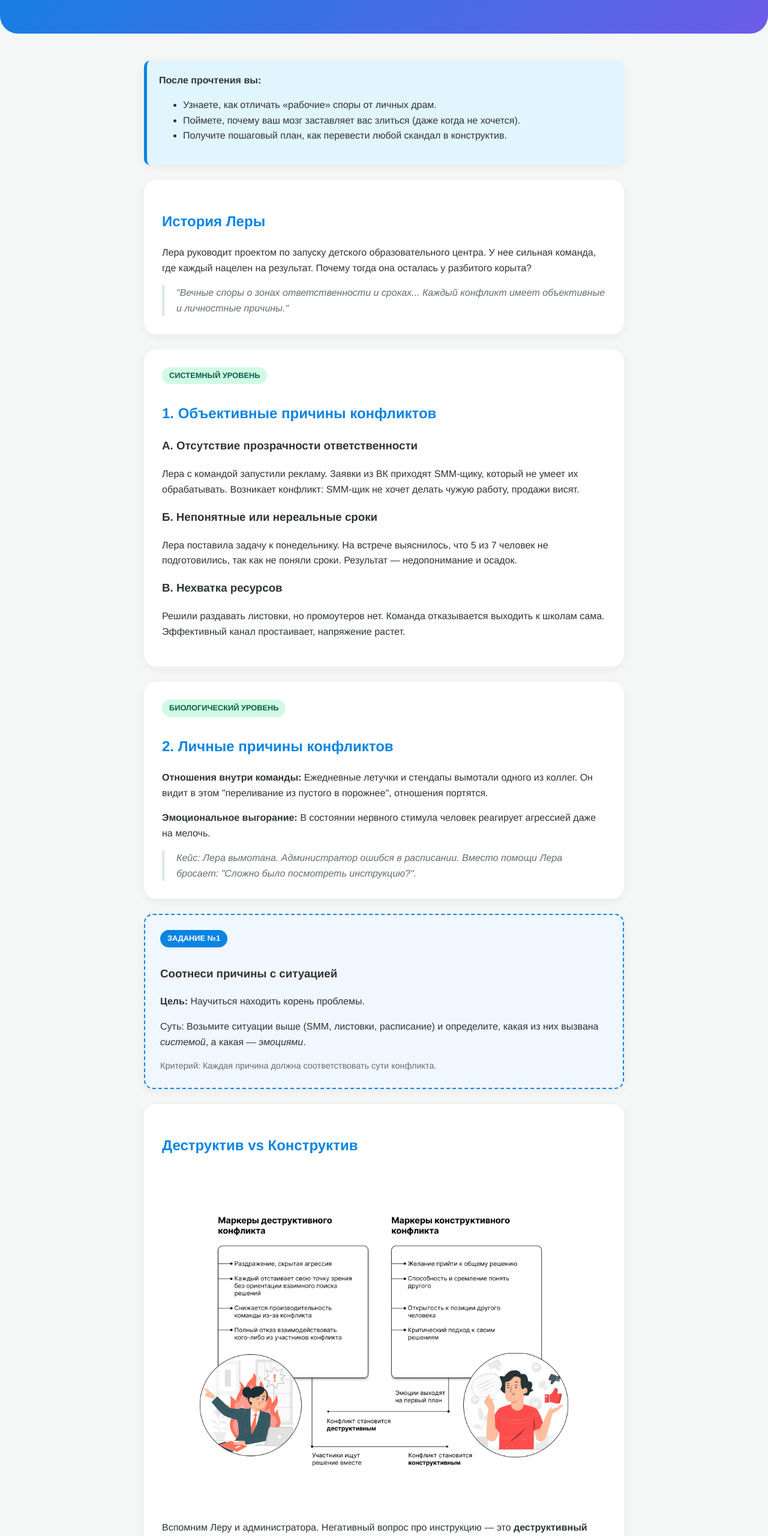
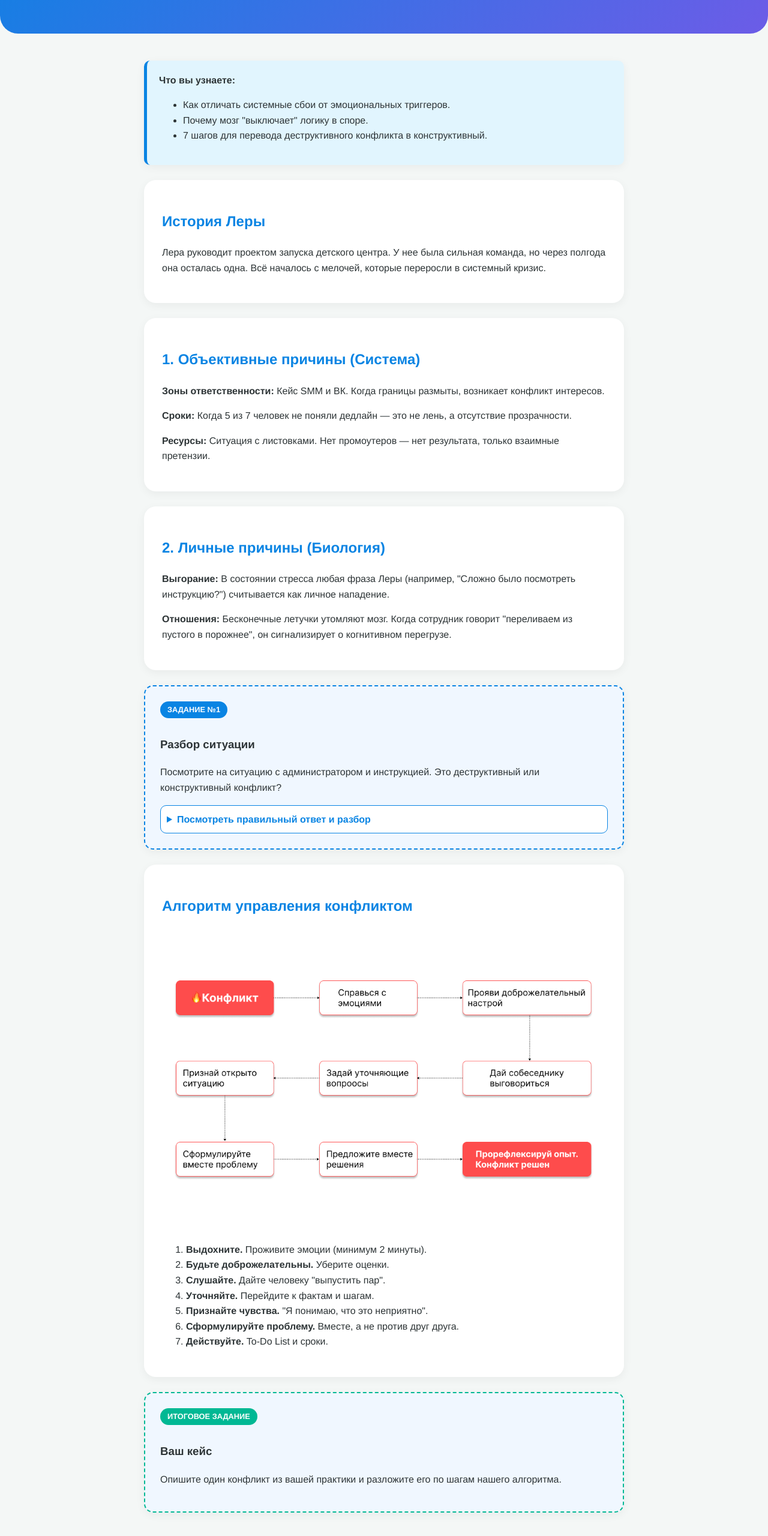
Before and after one commit to LeraValera93186/conflictology-project, a plain HTML site: page index.html in a window 1280 px wide. Shown: the part 240-2800 px from the top of the page at 60% size. Drawn offline with Linux system fonts and the light colour scheme.

Commit message:
Update index.html

```diff
--- a/index.html
+++ b/index.html
@@ -7,20 +7,31 @@
     <style>
         :root {
             --primary: #0984E3; --text: #2D3436; --bg: #F4F7F6; --white: #FFFFFF;
-            --accent-red: #D63031; --accent-green: #00B894;
+            --accent-red: #D63031; --accent-green: #00B894; --accent-soft: #E1F5FE;
         }
         body { font-family: 'Helvetica Neue', Arial, sans-serif; line-height: 1.6; color: var(--text); background: var(--bg); margin: 0; }
         .container { max-width: 800px; margin: 0 auto; padding: 20px; }
         header { background: linear-gradient(135deg, #0984E3, #6C5CE7); color: white; padding: 60px 20px; text-align: center; border-radius: 0 0 30px 30px; }
         .card { background: var(--white); padding: 30px; border-radius: 20px; margin: 25px 0; box-shadow: 0 4px 15px rgba(0,0,0,0.05); }
-        .goals { background: #E1F5FE; border-left: 5px solid var(--primary); padding: 20px; border-radius: 10px; }
+        .goals { background: var(--accent-soft); border-left: 5px solid var(--primary); padding: 20px; border-radius: 10px; }
         .story-box { border-left: 4px solid #DFE6E9; padding-left: 20px; font-style: italic; color: #636E72; }
         .task { background: #F0F7FF; border: 2px dashed var(--primary); padding: 25px; border-radius: 15px; }
+
+        /* Стили для спойлера */
+        details { background: #FFFFFF; border: 1px solid var(--primary); border-radius: 10px; padding: 10px; margin-top: 15px; cursor: pointer; }
+        summary { font-weight: bold; color: var(--primary); outline: none; }
+        details[open] summary { margin-bottom: 10px; }
+
         .badge { display: inline-block; padding: 4px 12px; border-radius: 50px; font-size: 0.8rem; font-weight: bold; text-transform: uppercase; margin-bottom: 10px; }
         .badge-neuro { background: #D1FAE5; color: #065F46; }
         h2 { color: var(--primary); }
         img { width: 100%; border-radius: 15px; margin: 20px 0; }
-        .criteria { font-size: 0.9rem; color: #636E72; margin-top: 10px; }
+
+        /* Саммари в конце */
+        .summary-block { background: #2D3436; color: #FFFFFF; padding: 30px; border-radius: 20px; margin-top: 50px; }
+        .summary-block h3 { color: var(--accent-green); margin-top: 0; }
+        .summary-block ul { padding-left: 20px; }
+        .summary-block li { margin-bottom: 10px; opacity: 0.9; }
     </style>
 </head>
 <body>
@@ -34,93 +45,79 @@
 
 <div class="container">
     <section class="card goals">
-        <strong>После прочтения вы:</strong>
+        <strong>Что вы узнаете:</strong>
         <ul>
-            <li>Узнаете, как отличать «рабочие» споры от личных драм.</li>
-            <li>Поймете, почему ваш мозг заставляет вас злиться (даже когда не хочется).</li>
-            <li>Получите пошаговый план, как перевести любой скандал в конструктив.</li>
+            <li>Как отличать системные сбои от эмоциональных триггеров.</li>
+            <li>Почему мозг "выключает" логику в споре.</li>
+            <li>7 шагов для перевода деструктивного конфликта в конструктивный.</li>
         </ul>
     </section>
 
     <section class="card">
         <h2>История Леры</h2>
-        <p>Лера руководит проектом по запуску детского образовательного центра. У нее сильная команда, где каждый нацелен на результат. Почему тогда она осталась у разбитого корыта?</p>
-        <div class="story-box">
-            "Вечные споры о зонах ответственности и сроках... Каждый конфликт имеет объективные и личностные причины."
-        </div>
+        <p>Лера руководит проектом запуска детского центра. У нее была сильная команда, но через полгода она осталась одна. Всё началось с мелочей, которые переросли в системный кризис.</p>
     </section>
 
     <section class="card">
-        <span class="badge badge-neuro">Системный уровень</span>
-        <h2>1. Объективные причины конфликтов</h2>
-
-        <h3>А. Отсутствие прозрачности ответственности</h3>
-        <p>Лера с командой запустили рекламу. Заявки из ВК приходят SMM-щику, который не умеет их обрабатывать. Возникает конфликт: SMM-щик не хочет делать чужую работу, продажи висят.</p>
-
-        <h3>Б. Непонятные или нереальные сроки</h3>
-        <p>Лера поставила задачу к понедельнику. На встрече выяснилось, что 5 из 7 человек не подготовились, так как не поняли сроки. Результат — недопонимание и осадок.</p>
-
-        <h3>В. Нехватка ресурсов</h3>
-        <p>Решили раздавать листовки, но промоутеров нет. Команда отказывается выходить к школам сама. Эффективный канал простаивает, напряжение растет.</p>
+        <h2>1. Объективные причины (Система)</h2>
+        <p><strong>Зоны ответственности:</strong> Кейс SMM и ВК. Когда границы размыты, возникает конфликт интересов.</p>
+        <p><strong>Сроки:</strong> Когда 5 из 7 человек не поняли дедлайн — это не лень, а отсутствие прозрачности.</p>
+        <p><strong>Ресурсы:</strong> Ситуация с листовками. Нет промоутеров — нет результата, только взаимные претензии.</p>
     </section>
 
     <section class="card">
-        <span class="badge badge-neuro">Биологический уровень</span>
-        <h2>2. Личные причины конфликтов</h2>
-        <p><strong>Отношения внутри команды:</strong> Ежедневные летучки и стендапы вымотали одного из коллег. Он видит в этом "переливание из пустого в порожнее", отношения портятся.</p>
-        <p><strong>Эмоциональное выгорание:</strong> В состоянии нервного стимула человек реагирует агрессией даже на мелочь.</p>
-        <div class="story-box">
-            Кейс: Лера вымотана. Администратор ошибся в расписании. Вместо помощи Лера бросает: "Сложно было посмотреть инструкцию?".
-        </div>
+        <h2>2. Личные причины (Биология)</h2>
+        <p><strong>Выгорание:</strong> В состоянии стресса любая фраза Леры (например, "Сложно было посмотреть инструкцию?") считывается как личное нападение.</p>
+        <p><strong>Отношения:</strong> Бесконечные летучки утомляют мозг. Когда сотрудник говорит "переливаем из пустого в порожнее", он сигнализирует о когнитивном перегрузе.</p>
     </section>
 
     <section class="card task">
         <span class="badge" style="background: var(--primary); color: white;">Задание №1</span>
-        <h3>Соотнеси причины с ситуацией</h3>
-        <p><strong>Цель:</strong> Научиться находить корень проблемы.</p>
-        <p>Суть: Возьмите ситуации выше (SMM, листовки, расписание) и определите, какая из них вызвана <em>системой</em>, а какая — <em>эмоциями</em>.</p>
-        <div class="criteria">Критерий: Каждая причина должна соответствовать сути конфликта.</div>
+        <h3>Разбор ситуации</h3>
+        <p>Посмотрите на ситуацию с администратором и инструкцией. Это деструктивный или конструктивный конфликт?</p>
+
+        <details>
+            <summary>Посмотреть правильный ответ и разбор</summary>
+            <p><strong>Правильно: Деструктивный.</strong></p>
+            <p>Почему? Эмоции превалируют над делом. Оценочное суждение Леры ("Сложно было...?") вызывает у администратора защитную реакцию, а не желание исправить ошибку. Конструктивный вариант — обсудить, что именно вызвало сложность в инструкции.</p>
+        </details>
     </section>
 
     <section class="card">
-        <h2>Деструктив vs Конструктив</h2>
-        <img src="image_44818b.png" alt="Маркеры конфликта">
-        <p>Вспомним Леру и администратора. Негативный вопрос про инструкцию — это <strong>деструктивный тип</strong>. Эмоции превалируют.</p>
-        <p><strong>Как сделать конструктив?</strong> Выяснить, что вызвало сложности, вместе посмотреть инструкцию и исправить. Конфликт становится точкой роста.</p>
-    </section>
-
-    <section class="card">
-        <h2>Алгоритм: как вырулить в конструктив?</h2>
-        <img src="image_448170.png" alt="Алгоритм">
+        <h2>Алгоритм управления конфликтом</h2>
+        <img src="image_448170.png" alt="Схема алгоритма">
         <ol>
-            <li><strong>Осознать эмоции.</strong> Выдохните. Дайте мозгу 2 минуты, чтобы начать слышать.</li>
-            <li><strong>Доброжелательный настрой.</strong> Без оценок. Не "скажи нормально", а "расскажи, что случилось".</li>
-            <li><strong>Дать выговориться.</strong> Слушайте, не перебивая. Агрессия затухнет сама, если ее не подпитывать.</li>
-            <li><strong>Уточняющие вопросы.</strong> "Что произошло по шагам?" — включаем логику.</li>
-            <li><strong>Признать ситуацию.</strong> "Я понимаю, ситуация неприятная".</li>
-            <li><strong>Сформулировать проблему вместе.</strong> Ищем корень, а не виноватого.</li>
-            <li><strong>Предложить решения.</strong> Составляем To-Do List.</li>
+            <li><strong>Выдохните.</strong> Проживите эмоции (минимум 2 минуты).</li>
+            <li><strong>Будьте доброжелательны.</strong> Уберите оценки.</li>
+            <li><strong>Слушайте.</strong> Дайте человеку "выпустить пар".</li>
+            <li><strong>Уточняйте.</strong> Перейдите к фактам и шагам.</li>
+            <li><strong>Признайте чувства.</strong> "Я понимаю, что это неприятно".</li>
+            <li><strong>Сформулируйте проблему.</strong> Вместе, а не против друг друга.</li>
+            <li><strong>Действуйте.</strong> To-Do List и сроки.</li>
         </ol>
     </section>
 
     <section class="card task" style="border-color: var(--accent-green);">
         <span class="badge" style="background: var(--accent-green); color: white;">Итоговое задание</span>
-        <h3>Выводим конфликт в решение</h3>
-        <p>1. Вспомни конфликт в своей команде (инициатор, суть, причина).<br>
-           2. Опиши шаги его решения по плану управления конфликтом выше.</p>
-        <div class="criteria">
-            * Опишите шаги подробно и последовательно.<br>
-            * Предложите конкретное решение.
-        </div>
+        <h3>Ваш кейс</h3>
+        <p>Опишите один конфликт из вашей практики и разложите его по шагам нашего алгоритма.</p>
     </section>
 
-    <section class="card">
-        <p>Лера не знала этих правил. Непонимание зон ответственности и неумение слушать привели к развалу проекта. Не повторяйте её ошибок.</p>
+    <section class="summary-block">
+        <h3>💡 Почему этот лонгрид работает? (Саммари для студентов)</h3>
+        <ul>
+            <li><strong>Сторителлинг как фундамент:</strong> Мы учимся на ошибках Леры. Мозг лучше запоминает истории, чем сухие правила.</li>
+            <li><strong>Принцип Chunking (Дробление):</strong> Информация подана карточками. Это снижает когнитивную нагрузку и не дает "перегореть" при чтении.</li>
+            <li><strong>Интерактивность:</strong> Возможность проверить себя через "спойлер" активирует активное вспоминание, что критично для долгосрочной памяти.</li>
+            <li><strong>Нейробиологический подход:</strong> Алгоритм основан на физиологии стресса (снижение кортизола), а не просто на этикете.</li>
+            <li><strong>Практический выход:</strong> Мы заканчиваем не теорией, а конкретным заданием для вашей реальной работы.</li>
+        </ul>
     </section>
+
 </div>
 
 <footer>
-    Курс разработан Лерой для Telegram-канала "Lera Kotik". 2026.
+    Курс разработан Лерой. С любовью к людям. 2026.
 </footer>
 
 </body>
```
